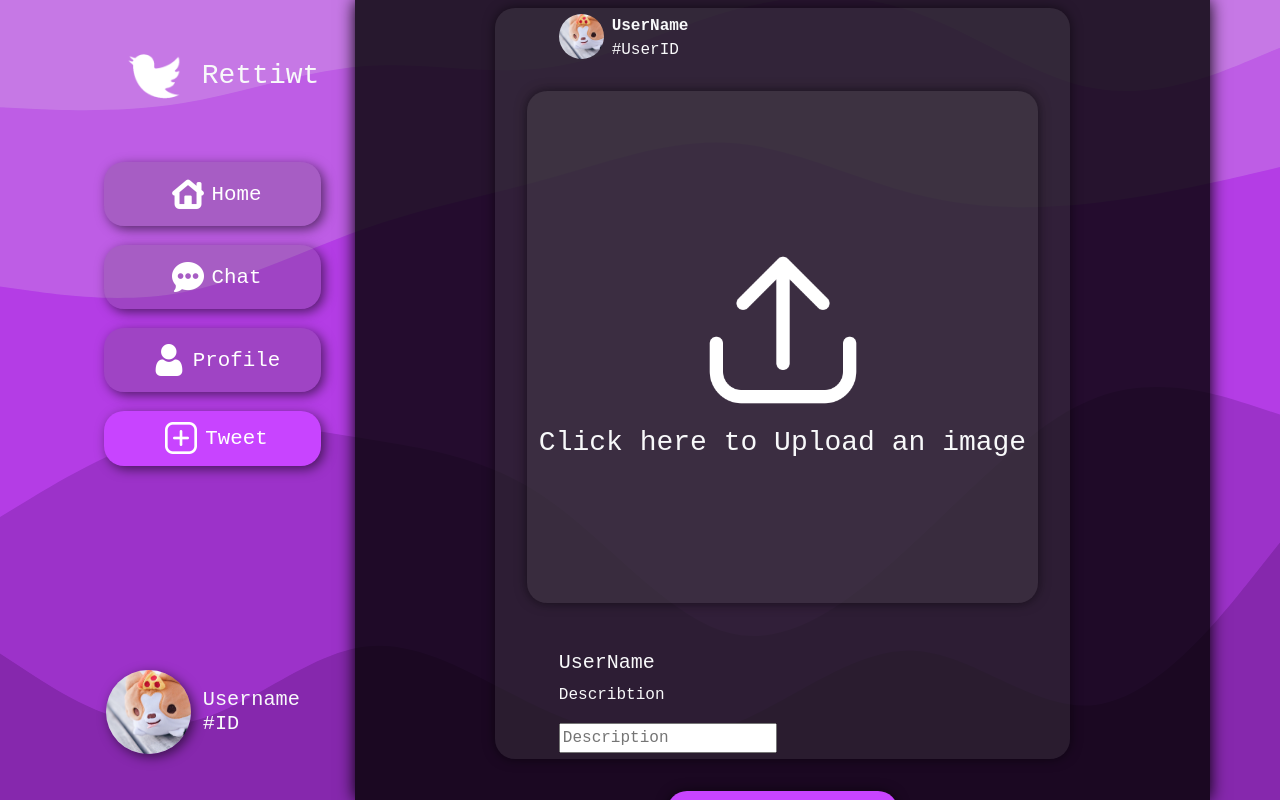
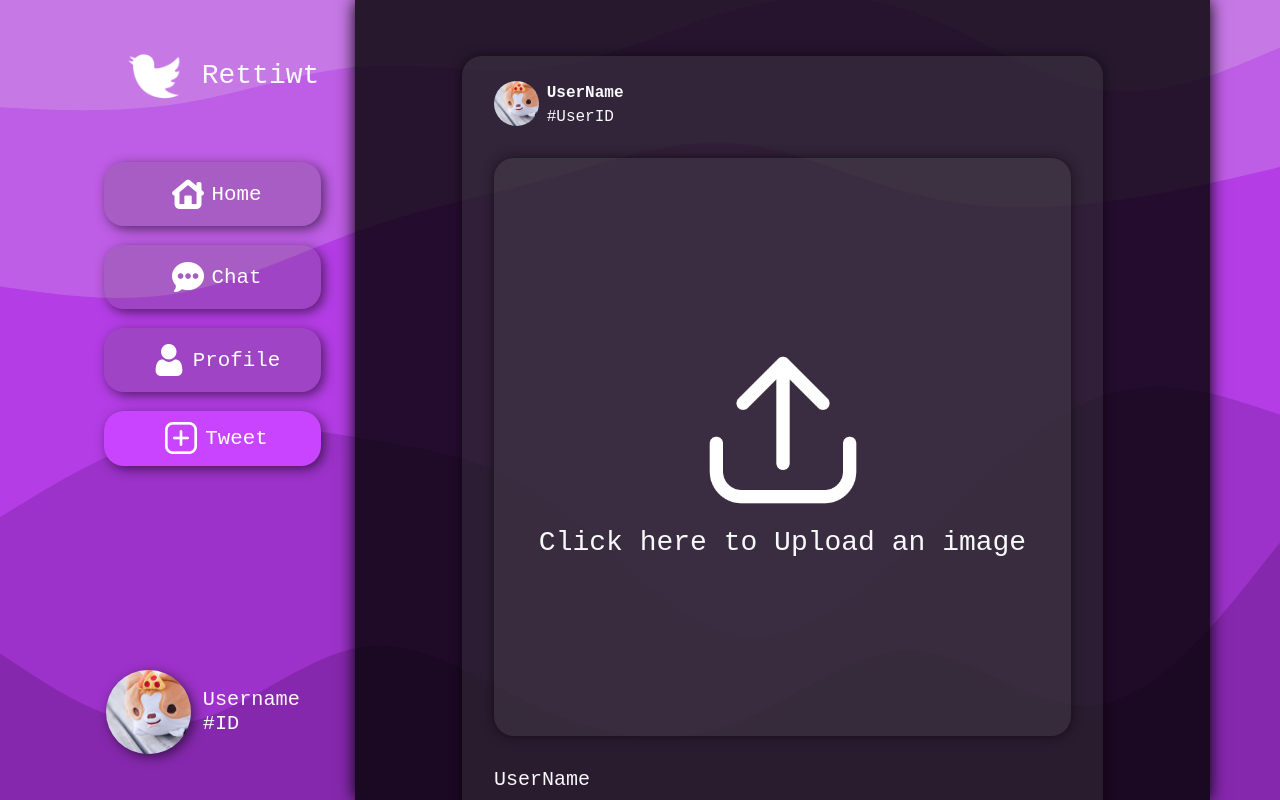
Before and after one commit to Argonaut790/CSCI3100-Project, a React (Create React App) app in the folder frontend/: page /tweet in a window 1280 px wide. Built offline with nearby package versions, Linux system fonts and the light colour scheme.

Commit message:
fiexed the tweet css layout after merged with conflicts.

```diff
--- a/frontend/src/components/Tweet.js
+++ b/frontend/src/components/Tweet.js
@@ -11,7 +11,7 @@ const images = ImportAll(
 
 const UserID = () => {
   return (
-    <div className="post-user-info">
+    <div className="post-user-info p-0">
       <img
         src={images["user_avatar.jpg"]}
         className="float-start post-user-avatar"
@@ -169,8 +169,9 @@ class Tweet extends Component {
               action="POST"
               className="row vh-100 d-flex justify-content-center align-items-center m-0"
               enctype="multipart/form-data"
+              id="tweet-form"
             >
-              <div className="col-md-8" id="tweet-section">
+              <div className="col-md-9" id="tweet-section">
                 <div
                   className="text-break tweet-mask h-100 d-flex justify-content-center align-items-center"
                   id="tweet-div"
@@ -214,7 +215,7 @@ class Tweet extends Component {
                         )}
                       </label>
                     </div>
-                    <div id="post-describtion">
+                    <div className="p-0" id="post-describtion">
                       <h5>UserName</h5>
                       <p>Describtion</p>
                       <input
--- a/frontend/src/index.css
+++ b/frontend/src/index.css
@@ -381,7 +381,6 @@ img {
 
 #tweet-section {
   aspect-ratio: 3/4;
-  width: auto;
   padding: 2rem;
 }
 
@@ -429,6 +428,10 @@ img {
   padding: 0.5rem 0 !important;
 }
 
+#tweet-form {
+  padding: 3rem 0;
+}
+
 #post-submit {
   background-color: #c844ff;
   border-radius: 20px;
@@ -440,7 +443,6 @@ img {
 }
 
 #post-describtion {
-  padding: 1rem 2rem 0;
   height: 15%;
 }
 
```
